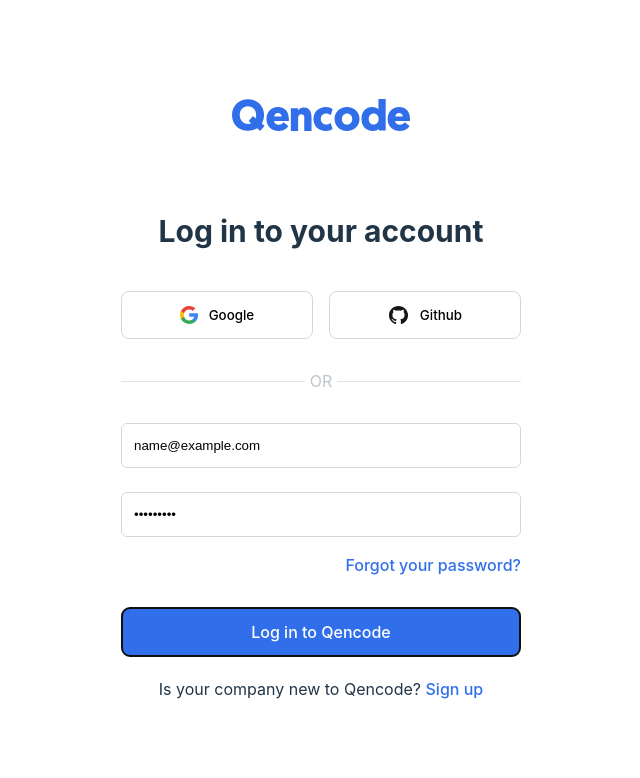
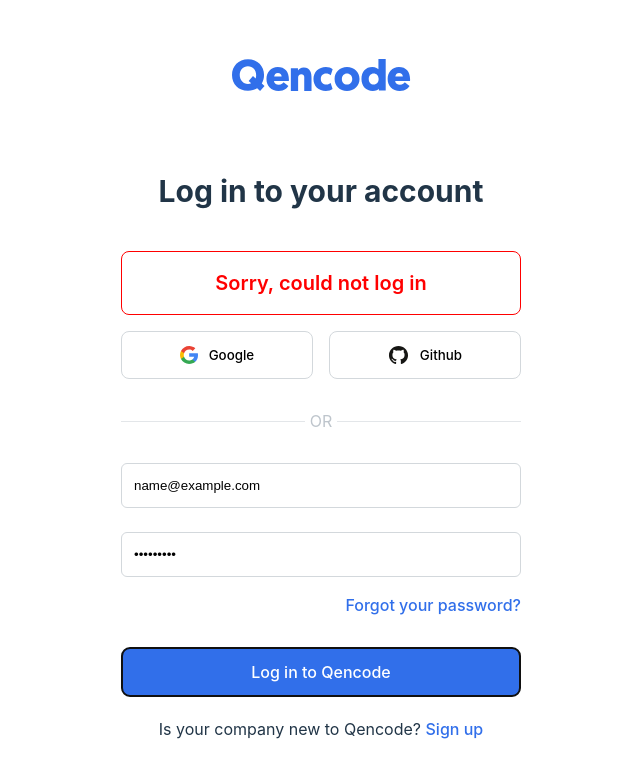
Before and after one commit to Koliras/qencode-auth, a React (Vite) app: page /#/login in a window 1280 px wide. Both pictures are taken after typing "name@example.com", "Sample123" into the empty fields and a click on the button "Log in to Qencode". Shown: the top 778 px of the page, without its empty margins (319-959 px from the left). Built offline with nearby package versions, Linux system fonts and the light colour scheme; no server answers.

Commit message:
improve login request

```diff
--- a/src/components/forms/LogInForm.jsx
+++ b/src/components/forms/LogInForm.jsx
@@ -8,25 +8,47 @@
 export default function LogInForm() {
   const [pass, setPass] = useState('');
   const [email, setEmail] = useState('');
+  const [hasError, setHasError] = useState(false);
 
   const handleSubmit = async (event) => {
     event.preventDefault();
-    await AuthAxios.post("/login", {
-      email: email,
-      password: pass,
-    });
+    setHasError(false);
+    try {
+      const { data } = await AuthAxios.post("/login", {
+        email: email,
+        password: pass,
+      });
+      AuthAxios.interceptors.request.use(
+        config => {
+          if (!config.headers.Authorization) {
+            config.headers.Authorization = `Bearer ${data.refresh_token}`;
+          }
+          return config;
+        },
+        error => {
+          Promise.reject(error);
+        }
+      )
+    } catch {
+      setHasError(true);
+    }
+
   }
 
   const handleEmailChange = (event) => {
     setEmail(event.target.value);
+    setHasError(false);
   }
 
   const handlePassChange = (event) => {
     setPass(event.target.value);
+    setHasError(false);
   }
+
   return (
     <div className='formContainer'>
       <h2 className="formHeading">Log in to your account</h2>
+      {hasError && <div className='error'>Sorry, could not log in</div>}
       <div className="oauth mb30">
         <button className="oauthButton">
           <img src={GoogleLogo} className="oauthIcon"/>
--- a/src/components/forms/form.css
+++ b/src/components/forms/form.css
@@ -107,6 +107,18 @@
   margin-bottom: 0.5rem;
 }
 
+.error {
+  margin-block: 1rem;
+  color: red;
+  border: 1px solid red;
+  border-radius: 0.5rem;
+  padding: 1rem;
+  width: 100%;
+  font-weight: 600;
+  font-size: 1.25rem;
+  box-sizing: border-box;
+}
+
 .mb16 {
   margin-bottom: 1rem;
 }
--- a/src/utils/AuthAxios.js
+++ b/src/utils/AuthAxios.js
@@ -3,5 +3,4 @@
 export const AuthAxios = axios.create({
   baseURL: "https://auth-qa.qencode.com/v1/auth",
   headers: { "Content-Type": "application/json" },
-  withCredentials: true,
 })
```
